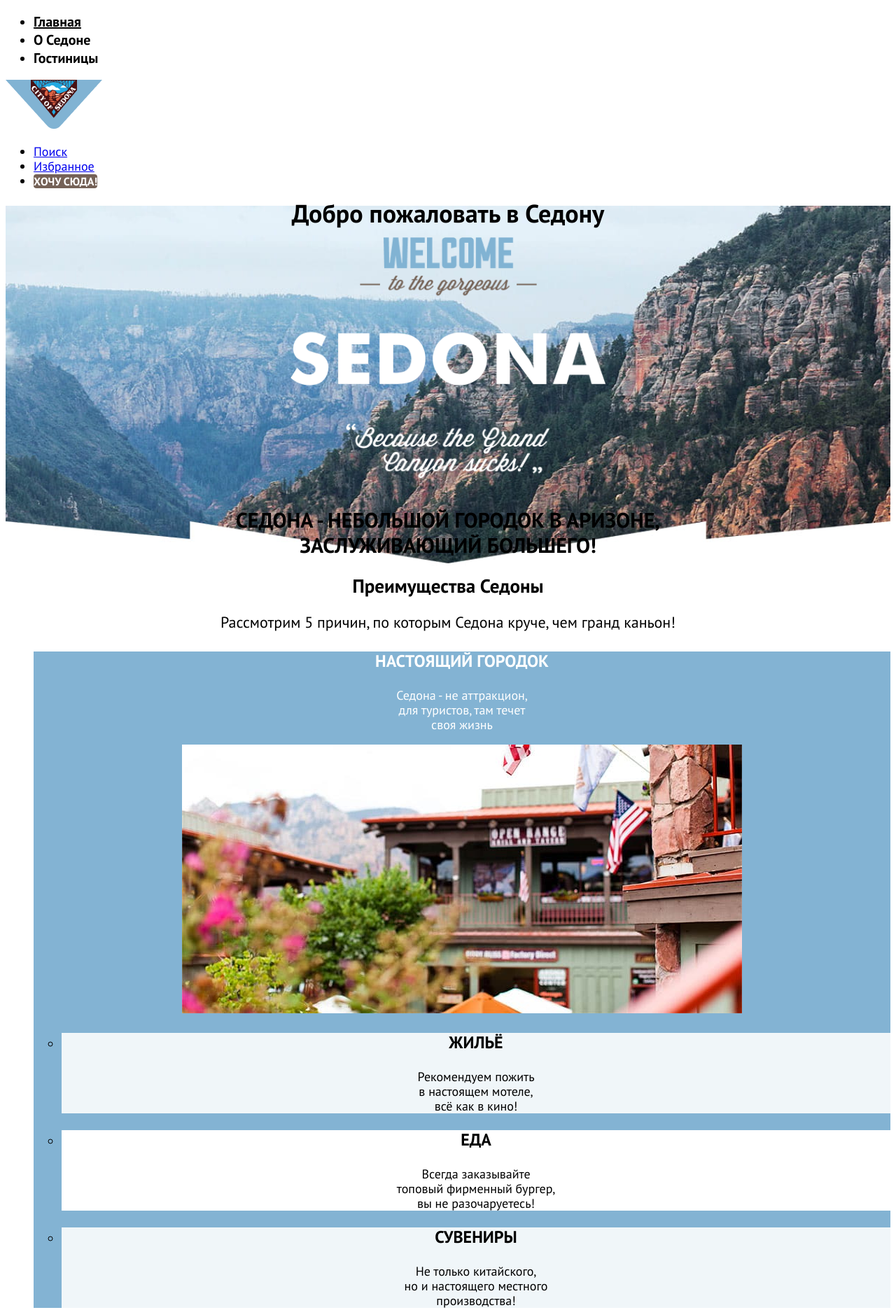
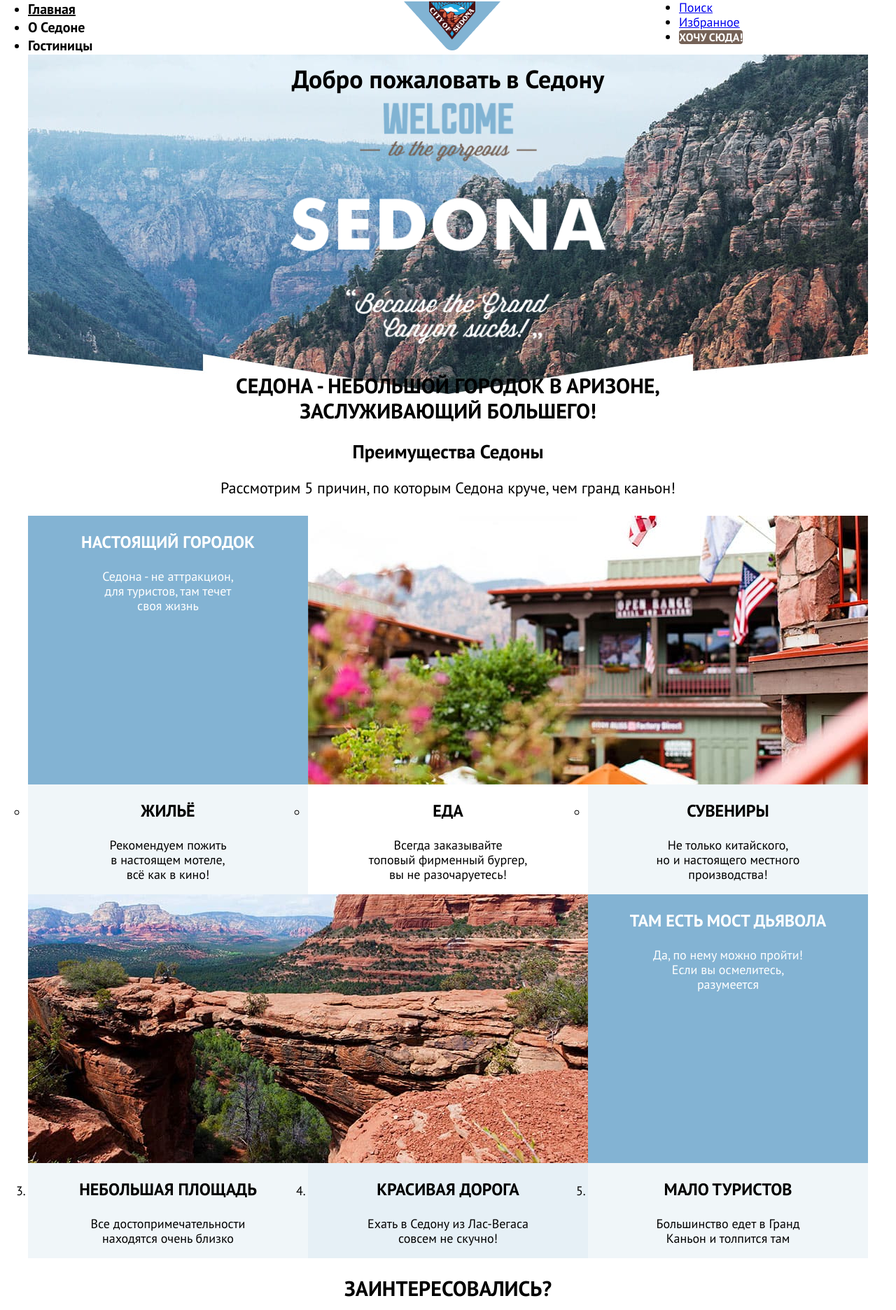
Before and after one commit to Gelbstler/1887429-sedona-32, a plain HTML site: page index.html in a window 1280 px wide. Shown: the top 1872 px of the page at 70% size. Drawn offline with Linux system fonts and the light colour scheme.

Commit message:
Добавил горизонтальную сетку

```diff
--- a/index.html
+++ b/index.html
@@ -19,13 +19,12 @@
             <a class="navigation-link" href="#">Гостиницы</a>
           </li>
         </ul>
-      </nav>
-      <p>
+      <p class="navigation-logo">
         <a class="header-logo">
           <img class="header-logo-icon" src="img/main/sedona-logo.png" width="138" height="70" alt="Логотип Седоны" />
         </a>
       </p>
-      <ul class="user-menu">
+      <ul class="navigation-list user-menu">
         <li>
           <a class="user-menu-item" href="#">
             <span class="visually-hidden">Поиск</span>
@@ -40,8 +39,10 @@
           <a class="button" href="#">Хочу сюда!</a>
         </li>
       </ul>
+    </nav>
     </header>
-    <main class="main-index">
+    <main class="main-container main-index">
+      <div class="page-container">
       <h1 class="visually-hidden">Добро пожаловать в Седону</h1>
       <a class="sedona-logo-link" href="#">
         <img class="sedona-logo-welcome" src="img/main/welcome-logo.png" width="458" height="352"  alt="Добро пожаловать в Седону" />
@@ -60,18 +61,23 @@
         </p>
         <ol class="advantages-list">
           <li class="advantages-list-item">
+            <div class="item-container">
+              <div class="info-container">
+              <!-- добавлен для норм расположения элементов в блоке 1 -->
             <h3 class="advantages-title">Настоящий городок</h3>
             <p class="advantages-description">
               Седона - не аттракцион,<br />
               для туристов, там течет<br />
               своя жизнь
             </p>
+          </div>
             <img
               class="advantages-description-picture"
               src="img/main/advantage-1.jpg" width="800" height="384"
               alt="Домик в Седонe"
             />
-            <ul class="advantages-description-clarification">
+          </div>
+            <ul class="advantages-description-clarification-list">
               <li class="advantages-description-clarification-item">
                 <h3 class="advantages-description-clarification-header">
                   Жильё
@@ -100,17 +106,21 @@
             </ul>
           </li>
           <li class="advantages-list-item">
+            <div class="item-container">
+              <div class="info-container">
             <h3 class="advantages-title">Там есть мост дьявола</h3>
             <p class="advantages-description">
               Да, по нему можно пройти!<br />
               Если вы осмелитесь,<br />
               разумеется
             </p>
+            </div>
             <img
               class="advantages-description-picture "
               src="img/main/advantage-2.jpg" width="800" height="384"
               alt="Знаменитый мост дьявола"
             />
+          </div>
           </li>
           <li class="advantages-list-item">
             <h3 class="advantages-title">Небольшая площадь</h3>
@@ -145,8 +155,10 @@
           >Поиск гостиницы в Седоне</a
         >
       </section>
+    </div>
     </main>
     <footer class="page-footer">
+      <div class="page-footer-container">
       <section class="newsletter">
         <h2 class="newsletter-form-title">Подпишитесь на рассылку</h2>
         <p class="newsletter-form-description">
@@ -202,6 +214,7 @@
           <span class="visually-hidden">Сайт Академии</span></a
         >
       </section>
+    </div>
     </footer>
   </body>
 </html>
--- a/styles/styles.css
+++ b/styles/styles.css
@@ -14,12 +14,44 @@
   font-display: swap;
 }
 
+html {
+  height: 100%;
+}
+
 body {
+  margin: 0;
+  display: flex;
+  flex-direction: column;
+  min-height: 100%;
   background-color: white;
   color: black;
   font-family: "PT Sans", sans-serif;
   font-size: 18px;
   line-height: 21px;
+}
+
+.page-navigation {
+  display: flex;
+  width: 1200px;
+  margin: 0 auto;
+}
+
+.navigation-list {
+  margin: 0;
+  padding: 0;
+  width: 410px;
+  /* размер с запасом на элемент */
+}
+.user-menu {
+  max-width: 270px;
+  /* размер с запасом на элемент */
+  margin-left: auto;
+}
+
+.navigation-logo {
+  margin: auto;
+  /* пока решил что таким свойством будет проще всего выровнять этот элемент внутри шапки, но не уверен  */
+  width: 140px;
 }
 
 .navigation-link,
@@ -31,8 +63,12 @@ body {
   text-decoration: none;
   text-align: left;
 }
-.navigation-link-current{
+.navigation-link-current {
   text-decoration: underline;
+}
+
+.main-container {
+  flex-grow: 1;
 }
 
 .button {
@@ -54,8 +90,19 @@ body {
   background-image: url("../img/main/index-background-2.jpg");
   /* вот здесь у меня нюанс - нужно ли делать картинку которую я обьединил с номером -2? Или я могу взять index-background.jpg + index-background-frame+ сделать прямоугольник в СSS? */
   background-repeat: no-repeat;
-  background-size: 100% auto;
+  background-size: auto;
   text-align: center;
+  margin: 0 auto;
+}
+
+.page-container {
+  width: 1200px;
+  margin: 0 auto;
+}
+
+.sedona-logo-link {
+  display: block;
+  margin: 0 auto;
 }
 
 .main-inner {
@@ -65,9 +112,7 @@ body {
   /* вот здесь у меня нюанс - нужно ли делать картинку которую я обьединил с номером -2? Или я могу взять index-background.jpg + index-background-frame+ сделать прямоугольник в СSS? */
   background-repeat: no-repeat;
   background-size: 100% auto;
-  text-align: left;
 }
-
 
 .sedona-definition {
   font-weight: 400;
@@ -82,9 +127,31 @@ body {
   text-align: center;
 }
 
+.advantages-list {
+  margin: 0;
+  padding: 0;
+  display: flex;
+  justify-content: space-between;
+  flex-wrap: wrap;
+}
+
 .advantages-list-item {
+  width: 1200px;
   color: white;
   background-color: #83b3d3;
+}
+
+.item-container {
+  display: flex;
+}
+
+.item-container:last-child {
+  display: flex;
+  flex-direction: row-reverse;
+}
+
+.info-container {
+  width: 400px;
 }
 
 .advantages-title,
@@ -94,6 +161,18 @@ body {
   text-align: center;
   text-transform: uppercase;
   line-height: 28px;
+}
+
+.advantages-description-clarification-list {
+  margin: 0;
+  padding: 0;
+  display: flex;
+  justify-content: space-between;
+  display: flex;
+}
+
+.advantages-description-clarification-item {
+  width: 400px;
 }
 
 .advantages-description-clarification-item:first-child {
@@ -117,6 +196,7 @@ body {
 
 .advantages-list-item:nth-child(3),
 .advantages-list-item:nth-child(5) {
+  width: 400px;
   color: black;
   background-color: white;
   background-image: url("../img/icons/background-advantages-1.png");
@@ -124,6 +204,7 @@ body {
 }
 
 .advantages-list-item:nth-child(4) {
+  width: 400px;
   color: black;
   background-color: white;
   background-image: url("../img/icons/background-advantages-2.png");
@@ -155,7 +236,6 @@ body {
 }
 
 .newsletter {
-  height: 411px;
   color: white;
   background-color: #83b3d3;
   background-size: 100% auto;
@@ -164,19 +244,19 @@ body {
   text-align: center;
 }
 
-.newsletter-catalog{
+.newsletter-catalog {
   height: 411px;
   text-align: center;
 }
 
-.newsletter-form-title{
+.newsletter-form-title {
   font-weight: 700;
   font-size: 30px;
   line-height: 36px;
   text-transform: uppercase;
 }
 
-.newsletter-form-description{
+.newsletter-form-description {
   font-weight: 400;
   font-size: 22px;
   line-height: 26px;
@@ -192,8 +272,8 @@ body {
 }
 
 input[type="Email"] {
-  font-size:18px;
-  line-height :26px;
+  font-size: 18px;
+  line-height: 26px;
   color: black;
   background-color: white;
 }
@@ -204,14 +284,38 @@ input[type="Email"] {
 }
 
 .phone-number-link {
-  color:black;
+  color: black;
   font-weight: 400;
   font-size: 40px;
   line-height: 240px;
   text-decoration: none;
-  text-align: center;
 }
 
+.page-footer-container {
+  display: flex;
+  width: 1200px;
+  margin: 0 auto;
+  flex-wrap: wrap;
+  text-align: center;
+  /* разместил свойство текста для адекватного расположения надписи по макету */
+}
+
+.newsletter {
+  width: 100%;
+}
+
+.social-links {
+  max-width: 120px;
+}
+
+.phone-number {
+  width: 720px;
+  margin-left: 62px;
+}
+
+.site-makers-link {
+  width: 120px;
+}
 /* кнопки внизу иконками на этом этапе пока не заменял */
 .button.filter {
   color: white;
@@ -220,7 +324,7 @@ input[type="Email"] {
 
 .button.return {
   font-weight: 400;
-  line-height:23px;
+  line-height: 23px;
   color: white;
   background-color: inherit;
   text-transform: none;
@@ -232,7 +336,7 @@ input[type="Email"] {
   line-height: 78px;
 }
 
-.breadcrumbs-item{
+.breadcrumbs-item {
   font-weight: 400;
   font-size: 16px;
   line-height: 21px;
@@ -250,49 +354,49 @@ input[type="Email"] {
   line-height: 24px;
 }
 
-.search-results{
+.search-results {
   font-weight: 700;
   font-size: 30px;
   line-height: 39px;
   text-transform: uppercase;
 }
 
-.type-control{
+.type-control {
   font-weight: 400;
   font-size: 18px;
   line-height: 24px;
 }
 
 .hotel-cards-link {
-  color:black;
+  color: black;
   font-weight: 700;
   font-size: 24px;
   line-height: 31px;
   text-decoration: none;
 }
 
-.favourites{
+.favourites {
   background-color: #83b3d3;
   font-size: 16px;
 }
 
-.hotel-cards-rating{
-  background-color:#F2F2F2 ;
+.hotel-cards-rating {
+  background-color: #f2f2f2;
   text-transform: uppercase;
-  text-align:center;
+  text-align: center;
 }
 
-.load-all{
-  background-color:#83B3D3 ;
+.load-all {
+  background-color: #83b3d3;
   font-size: 20px;
   line-height: 26px;
   text-align: center;
 }
 
 .pagination-link {
-  color:white;
-  font-weight:700 ;
-  background-color:#83B3D3 ;
+  color: white;
+  font-weight: 700;
+  background-color: #83b3d3;
   font-size: 20px;
   line-height: 26px;
   text-align: center;
```
